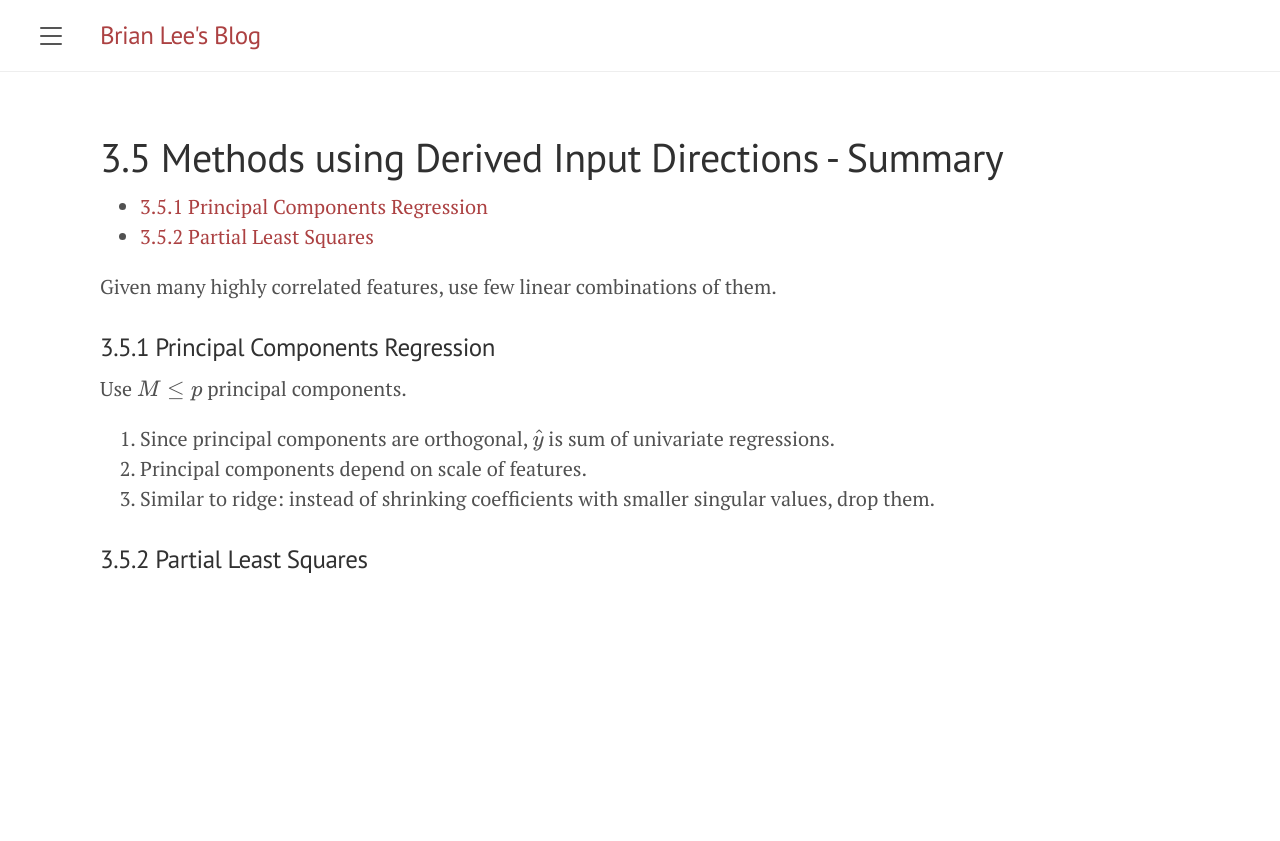
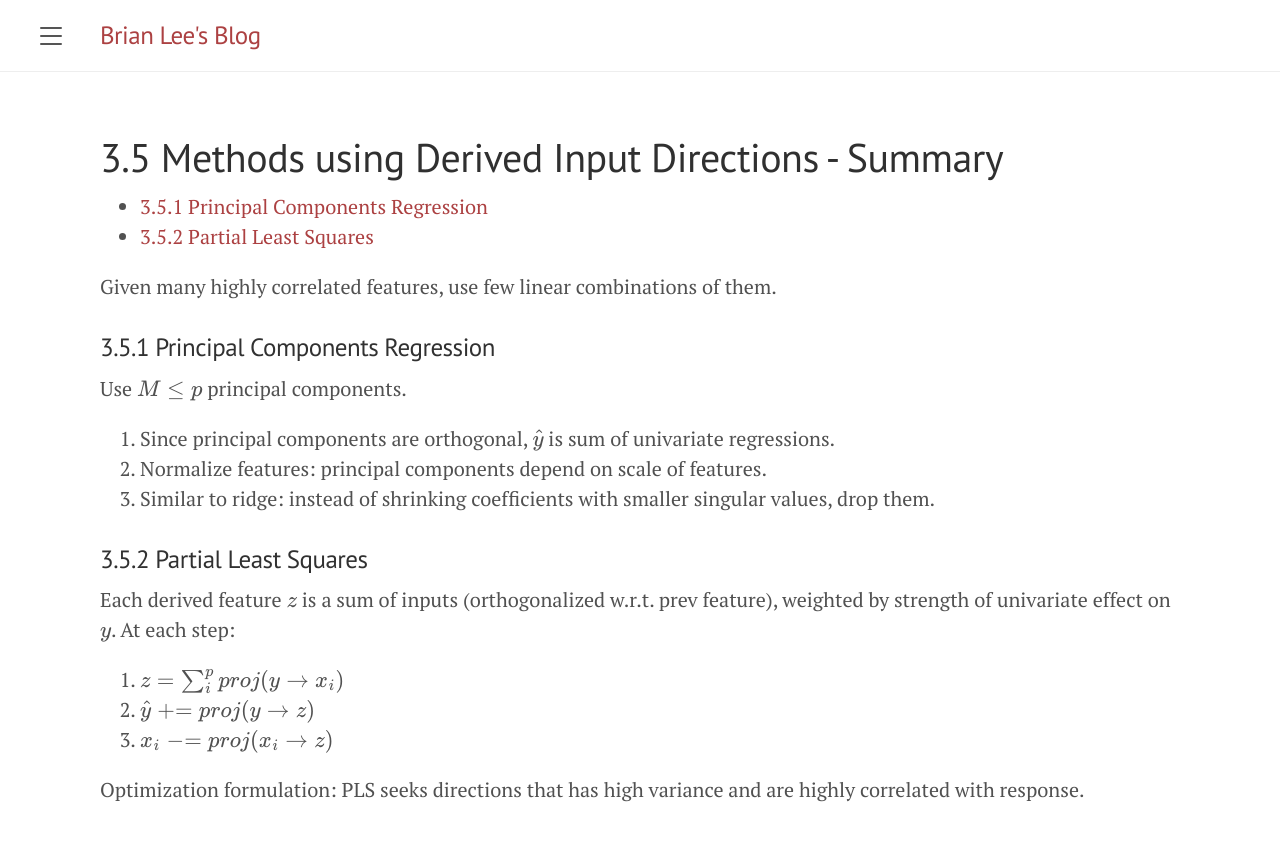
Before and after one commit to briansmlee/briansmlee.github.io, a Jekyll site: the page built from docs/_esl_posts/03_05_Summary.md, in a window 1280 px wide. Shown: the top 841 px of the page. Built offline with Jekyll 4.4.1, drawn with Linux system fonts in a browser that asks for light colours; formulas are drawn with MathJax 3.

Commit message:
Add 3.5 PLS Summary

```diff
--- a/docs/_esl_posts/03_05_Summary.md
+++ b/docs/_esl_posts/03_05_Summary.md
@@ -18,7 +18,14 @@ Given many highly correlated features, use few linear combinations of them.
 Use $M \leq p$ principal components.
 
 1. Since principal components are orthogonal, $\hat{y}$ is sum of univariate regressions.
-2. Principal components depend on scale of features.
+2. Normalize features: principal components depend on scale of features.
 3. Similar to ridge: instead of shrinking coefficients with smaller singular values, drop them.
 
 ### 3.5.2 Partial Least Squares
+
+Each derived feature $z$ is a sum of inputs (orthogonalized w.r.t. prev feature), weighted by strength of univariate effect on $y$. At each step:
+1. $z = \sum_i^p proj(y \rightarrow x_i)$
+2. $\hat{y} \mathrel{+}= proj(y \rightarrow z)$
+3. $x_i \mathrel{-}= proj(x_i \rightarrow z)$
+
+Optimization formulation: PLS seeks directions that has high variance and are highly correlated with response.
```
